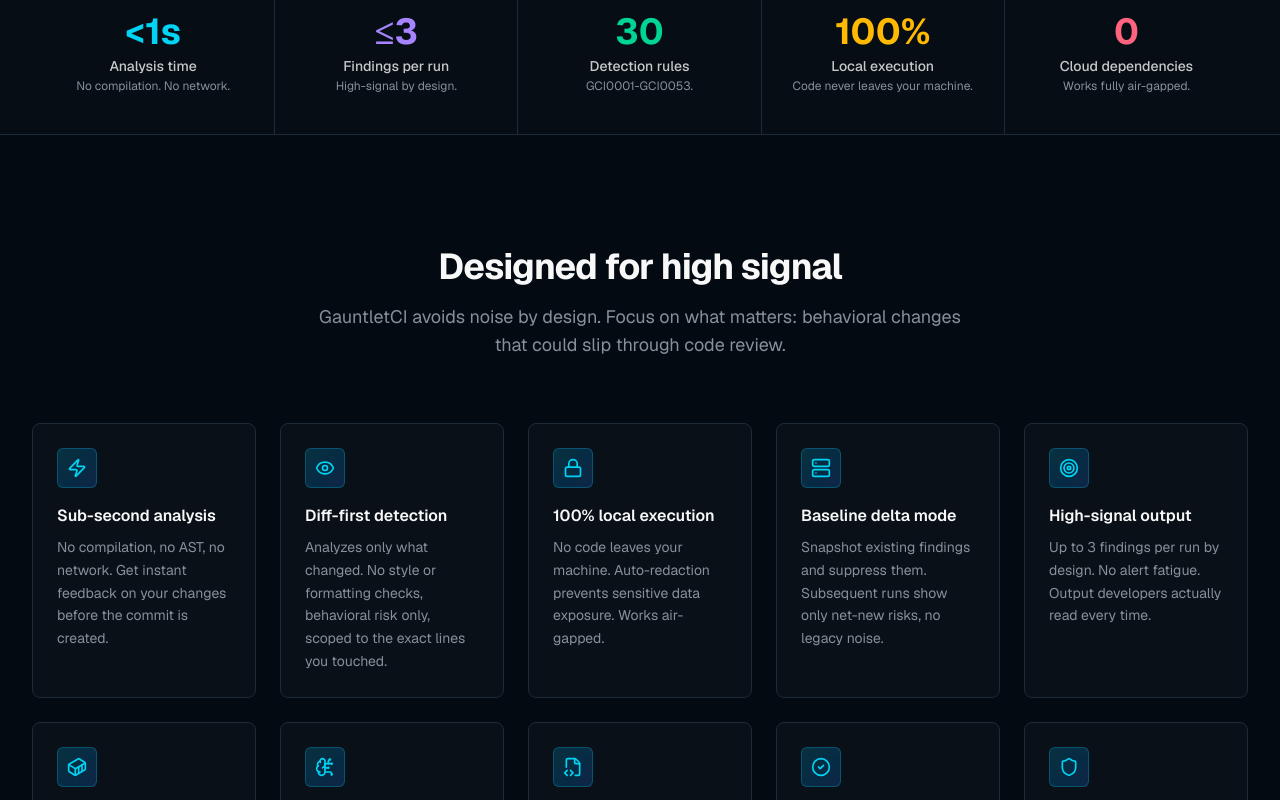
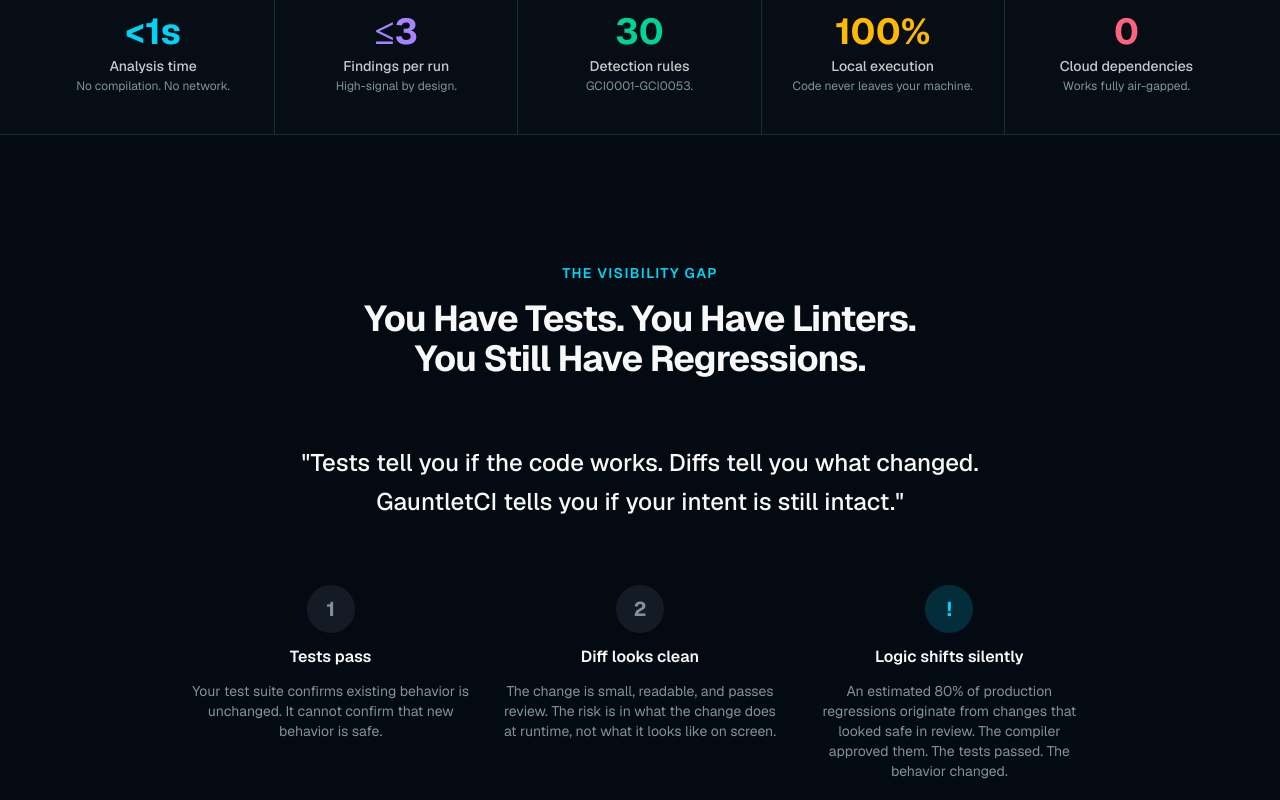
Before and after one commit to EricCogen/GauntletCI, a Next.js app in the folder site/: page / in a window 1280 px wide. Shown: the part 980-1780 px from the top of the page. Built offline with nearby package versions, Linux system fonts and the light colour scheme.

Commit message:
[DOCS] Add Visibility Gap section to site

```diff
--- a/site/app/page.tsx
+++ b/site/app/page.tsx
@@ -1,6 +1,7 @@
 import { Header } from "@/components/header";
 import { Hero } from "@/components/hero";
 import { Stats } from "@/components/stats";
+import { VisibilityGap } from "@/components/visibility-gap";
 import { Features } from "@/components/features";
 import { FeaturesBenefits } from "@/components/features-benefits";
 import { Comparison } from "@/components/comparison";
@@ -17,6 +18,7 @@
       <Header />
       <Hero />
       <Stats />
+      <VisibilityGap />
       <Features />
       <FeaturesBenefits />
       <Integrations />
--- /dev/null
+++ b/site/components/visibility-gap.tsx
@@ -0,0 +1,38 @@
+export function VisibilityGap() {
+  return (
+    <section id="visibility-gap" className="py-24 sm:py-32">
+      <div className="mx-auto max-w-7xl px-4 sm:px-6 lg:px-8">
+        <div className="mx-auto max-w-3xl text-center mb-16">
+          <p className="text-sm font-semibold text-cyan-400 uppercase tracking-widest mb-4">The Visibility Gap</p>
+          <h2 className="text-3xl font-bold tracking-tight sm:text-4xl text-balance">
+            You Have Tests. You Have Linters. You Still Have Regressions.
+          </h2>
+        </div>
+
+        <blockquote className="mx-auto max-w-3xl text-center mb-16">
+          <p className="text-xl sm:text-2xl font-medium text-foreground leading-relaxed">
+            &quot;Tests tell you if the code works. Diffs tell you what changed. GauntletCI tells you if your intent is still intact.&quot;
+          </p>
+        </blockquote>
+
+        <div className="mx-auto max-w-4xl grid grid-cols-1 md:grid-cols-3 gap-8 text-center">
+          <div className="flex flex-col items-center gap-3">
+            <div className="h-12 w-12 rounded-full bg-muted flex items-center justify-center text-xl font-bold text-muted-foreground">1</div>
+            <p className="font-semibold text-foreground">Tests pass</p>
+            <p className="text-sm text-muted-foreground">Your test suite confirms existing behavior is unchanged. It cannot confirm that new behavior is safe.</p>
+          </div>
+          <div className="flex flex-col items-center gap-3">
+            <div className="h-12 w-12 rounded-full bg-muted flex items-center justify-center text-xl font-bold text-muted-foreground">2</div>
+            <p className="font-semibold text-foreground">Diff looks clean</p>
+            <p className="text-sm text-muted-foreground">The change is small, readable, and passes review. The risk is in what the change does at runtime, not what it looks like on screen.</p>
+          </div>
+          <div className="flex flex-col items-center gap-3">
+            <div className="h-12 w-12 rounded-full bg-cyan-500/20 flex items-center justify-center text-xl font-bold text-cyan-400">!</div>
+            <p className="font-semibold text-foreground">Logic shifts silently</p>
+            <p className="text-sm text-muted-foreground">An estimated 80% of production regressions originate from changes that looked safe in review. The compiler approved them. The tests passed. The behavior changed.</p>
+          </div>
+        </div>
+      </div>
+    </section>
+  );
+}
```
